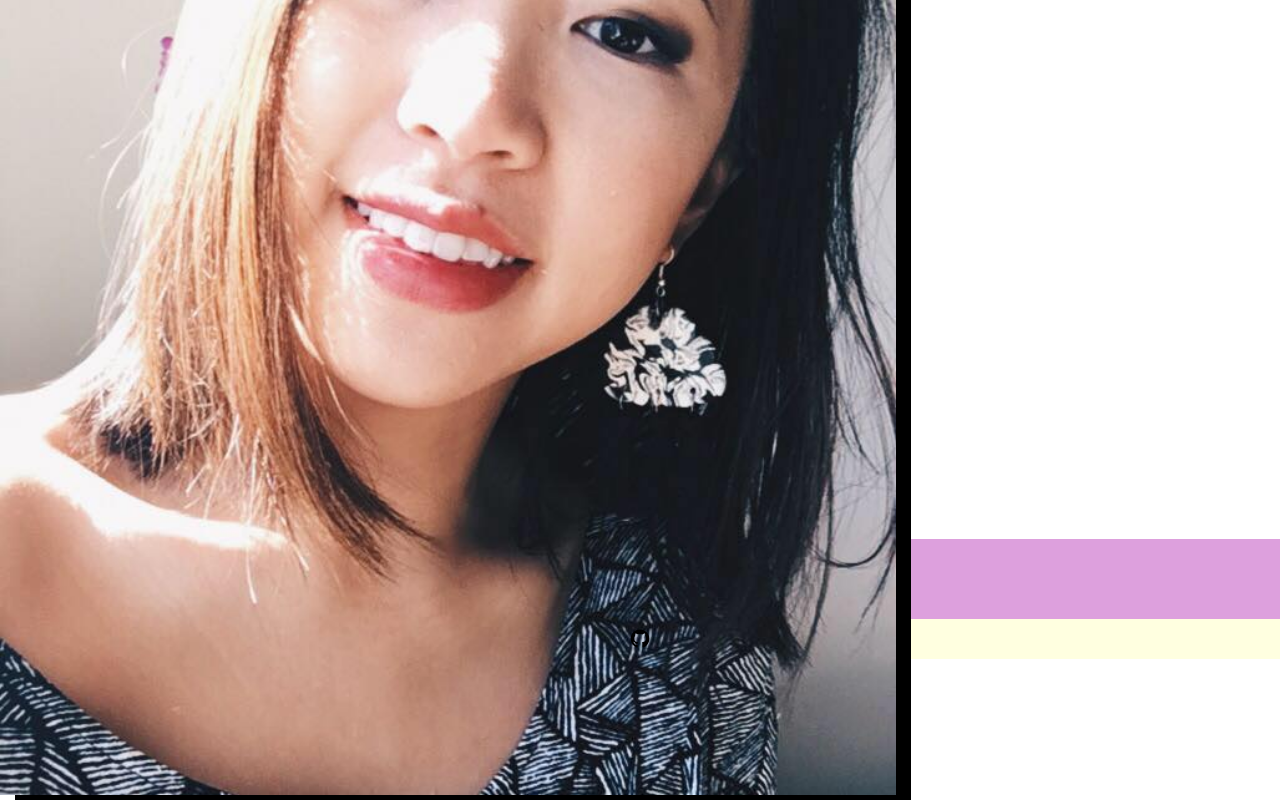
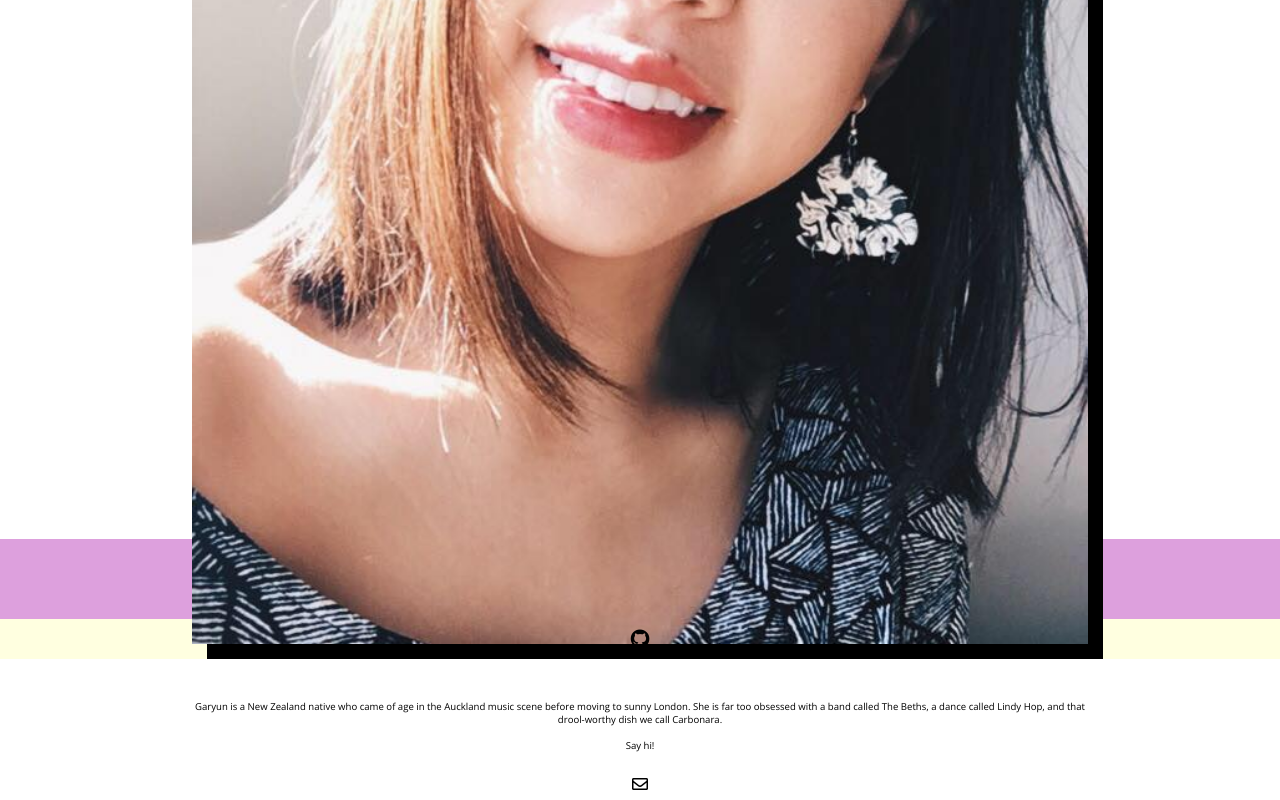
Before and after one commit to garyunyoung/portfolio, a React (Create React App) app: page /about in a window 1280 px wide. Shown: the part 205-1005 px from the top of the page. Built offline with nearby package versions, Linux system fonts and the light colour scheme.

Commit message:
Finish layout of about section

```diff
--- a/src/About.js
+++ b/src/About.js
@@ -5,8 +5,18 @@ import "./About.scss";
 export default function About() {
   return (
     <section className="about">
-      <section className="about__wrapper">
+      <section className="about__container">
         <img className="about__photo" src={profilePic} />
+        <p className="about__text">
+          Garyun is a New Zealand native who came of age in the Auckland music
+          scene before moving to sunny London. She is far too obsessed with a
+          band called The Beths, a dance called Lindy Hop, and that drool-worthy
+          dish we call Carbonara.
+          <br />
+          <br />
+          Say hi!
+        </p>
+        <i className="about__envelope far fa-envelope" />
       </section>
     </section>
   );
--- a/src/About.scss
+++ b/src/About.scss
@@ -2,13 +2,28 @@
   background-color: plum;
   min-height: 90vh;
 
-  .about__wrapper {
-      height: 80vh;
+  .about__container {
+    height: 80vh;
+    padding: 10vw;
+    padding-bottom: 2vw;
     background-color: white;
+    display: flex;
+    flex-flow: column;
+    text-align: center;
+    justify-content: center;
 
     .about__photo {
       width: 70vw;
       box-shadow: 15px 15px black;
+      margin: 0 auto 7vh auto;
+    }
+
+    .about__text {
+      font-family: "Open Sans", sans-serif;
+      font-size: 0.6em;
+      font-weight: 300;
+      margin-bottom: 3vh;
+      padding: 0 5vw;
     }
   }
 }
```
